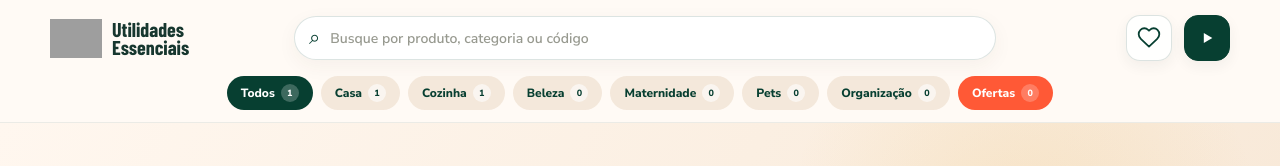
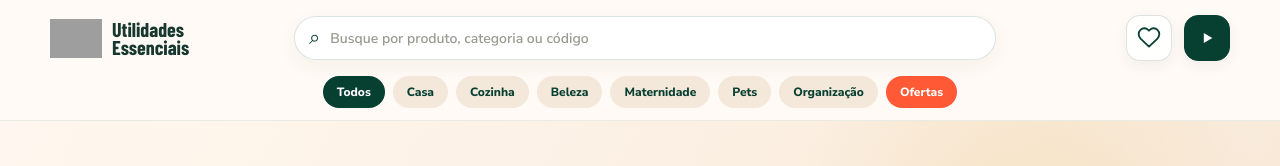
Before and after one commit to marialuizasp/utilidades-essenciais, a Next.js app: page / in a window 1280 px wide. Shown: the top 166 px of the page. Built offline with nearby package versions, Linux system fonts and the light colour scheme; grey boxes are pictures that could not be loaded; a web font is replaced by a local one.

Commit message:
Remove category product counts

```diff
--- a/components/StorefrontHome.jsx
+++ b/components/StorefrontHome.jsx
@@ -598,24 +598,6 @@ export default function StorefrontHome({ products = [] }) {
     CATEGORY_FILTERS.find((item) => item.label === selectedCategory) ||
     CATEGORY_FILTERS[0];
 
-  const categoryCounts = useMemo(() => {
-    const counts = {};
-
-    CATEGORY_FILTERS.forEach((item) => {
-      counts[item.label] =
-        item.label === 'Todos'
-          ? products.length
-          : products.filter((product) => matchesCategory(product, item)).length;
-    });
-
-    return counts;
-  }, [products]);
-
-  const offerCount = useMemo(
-    () => products.filter((product) => productHasOffer(product)).length,
-    [products]
-  );
-
   const filteredProducts = useMemo(() => {
     const normalizedQuery = normalize(query.trim());
     const compactQuery = normalizedQuery
@@ -871,8 +853,7 @@ export default function StorefrontHome({ products = [] }) {
                 document.getElementById('achadinhos')?.scrollIntoView({ behavior: 'smooth' });
               }}
             >
-              <span>{item.label}</span>
-              <b className="store-category-count">{categoryCounts[item.label] || 0}</b>
+              {item.label}
             </button>
           ))}
           <button
@@ -884,8 +865,7 @@ export default function StorefrontHome({ products = [] }) {
               document.getElementById('achadinhos')?.scrollIntoView({ behavior: 'smooth' });
             }}
           >
-            <span>Ofertas</span>
-            <b className="store-category-count">{offerCount}</b>
+            Ofertas
           </button>
         </div>
       </header>
```
